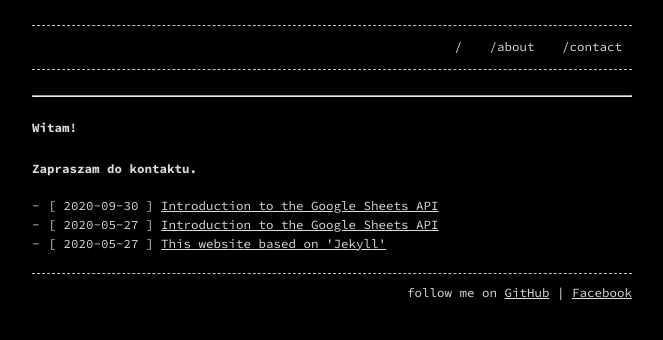
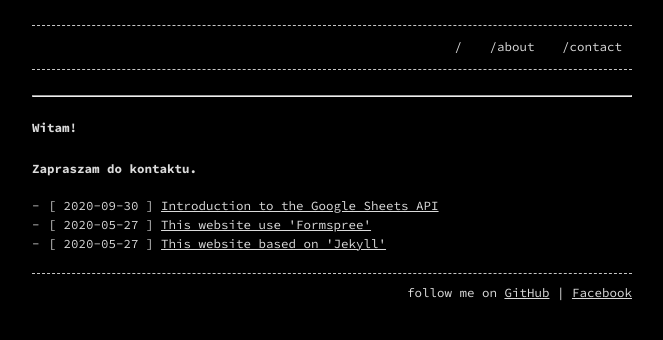
Before and after one commit to esccode/esccode.github.io, a Jekyll site: the page built from index.md, in a window 1280 px wide. Shown: the top 340 px of the page, without its empty margins (308-971 px from the left). Built offline with Jekyll 4.4.1, drawn with Linux system fonts in a browser that asks for light colours.

Commit message:
Update 2018-11-06-formspree.md

```diff
--- a/_posts/2018-11-06-formspree.md
+++ b/_posts/2018-11-06-formspree.md
@@ -1,6 +1,6 @@
 ---
 layout: post
-title: "Introduction to the Google Sheets API"
+title: "This website use 'Formspree'"
 date: 2020-05-27 12:32:45 +0100
 categories:
 ---
```
